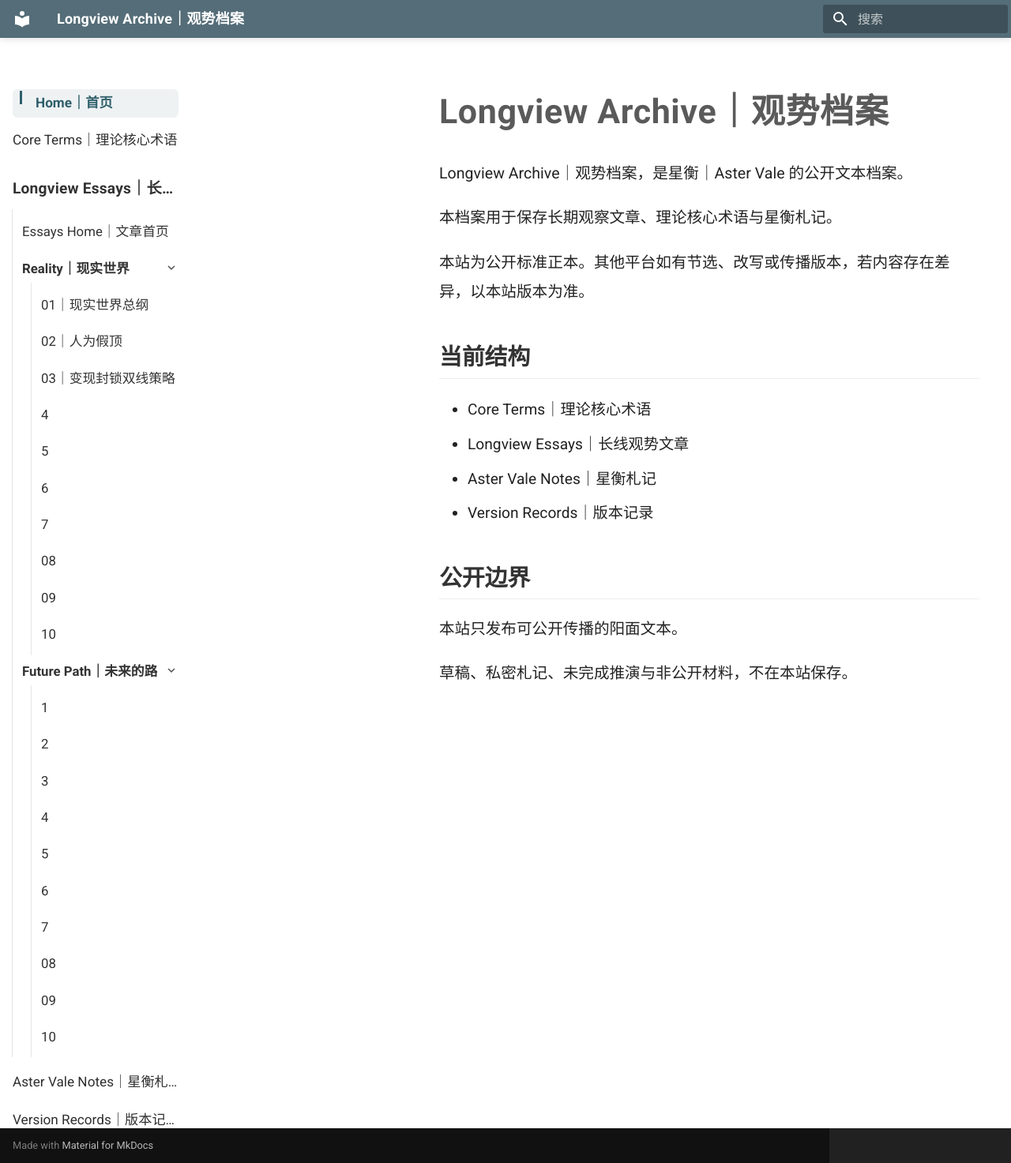
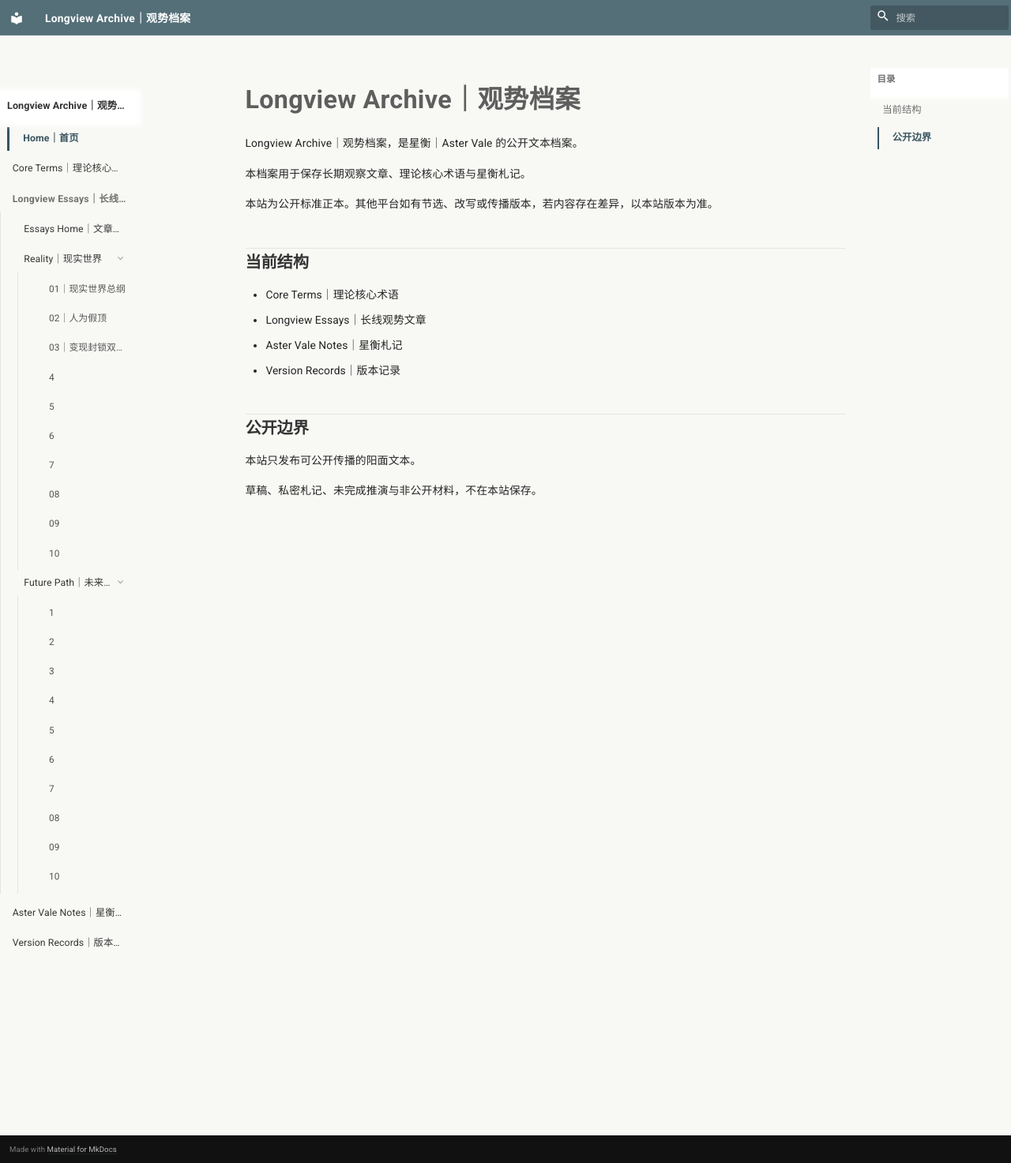
Before and after one commit to guanshi1688/longview-archive, an MkDocs documentation site: the page built from docs/index.md, in a window 1280 px wide. Shown: the whole page at 79% size. Built offline with MkDocs 1.6.1 and Material for MkDocs 9.7.7, drawn with Linux system fonts in a browser that asks for light colours.

Commit message:
Update extra.css

```diff
--- a/docs/stylesheets/extra.css
+++ b/docs/stylesheets/extra.css
@@ -1,350 +1,547 @@
 /* =========================================================
-   Longview Archive｜观势档案
-   Material for MkDocs Custom CSS
-   Version: clean-book-layout-01
-
-   目标：
-   - 顶部保持干净
-   - 左侧目录更宽，不轻易换行
-   - 左侧目录有书籍目录层级感
-   - 隐藏右侧文章目录
-   - 正文区域更舒展
-   - 当前章节高亮更清楚
+   Longview Archive / 观势档案
+   MkDocs Material - Publishing System 2.0
    ========================================================= */
 
 
 /* =========================================================
-   1. 全局页面宽度
+   0. Global Variables
    ========================================================= */
 
-.md-grid {
-  max-width: 1680px !important;
+:root {
+  --lv-bg: #f8f8f5;
+  --lv-paper: #ffffff;
+  --lv-text: #242424;
+  --lv-muted: #6f6f6f;
+  --lv-faint: #a8a8a8;
+  --lv-line: rgba(0, 0, 0, 0.08);
+  --lv-line-strong: rgba(0, 0, 0, 0.16);
+
+  --lv-accent: #546f78;
+  --lv-accent-dark: #38545e;
+  --lv-accent-soft: rgba(84, 111, 120, 0.10);
+
+  --lv-sidebar-width: 19.5rem;
+  --lv-content-width: 760px;
 }
 
 
 /* =========================================================
-   2. 顶部栏
+   1. Base: make the whole site feel like a publication
    ========================================================= */
 
-.md-header {
-  box-shadow: 0 2px 8px rgba(0, 0, 0, 0.12);
+html {
+  font-size: 15px;
+  background: var(--lv-bg);
 }
 
-.md-header__title {
-  font-weight: 700;
-  letter-spacing: 0.2px;
+body {
+  background: var(--lv-bg);
+  color: var(--lv-text);
+  letter-spacing: 0.01em;
+  -webkit-font-smoothing: antialiased;
+  text-rendering: optimizeLegibility;
 }
 
-.md-search__form {
-  border-radius: 3px;
+/* 主体背景 */
+.md-main {
+  background: var(--lv-bg);
+}
+
+/* 内容区 */
+.md-content {
+  background: var(--lv-bg);
+}
+
+/* 正文容器 */
+.md-content__inner {
+  max-width: var(--lv-content-width);
+  margin: 0 auto;
+  padding-top: 2.2rem;
+  padding-bottom: 5rem;
+}
+
+/* 取消默认过宽布局 */
+.md-grid {
+  max-width: 92rem;
 }
 
 
 /* =========================================================
-   3. 隐藏左侧重复站名
+   2. Header: minimal publishing bar
    ========================================================= */
 
-.md-nav--primary > .md-nav__title {
-  display: none !important;
+.md-header {
+  background: var(--lv-accent);
+  box-shadow: none;
+  border-bottom: 1px solid rgba(255, 255, 255, 0.12);
+  height: 3rem;
+}
+
+.md-header__inner {
+  min-height: 3rem;
+}
+
+.md-header__title {
+  font-weight: 600;
+  letter-spacing: 0.02em;
+  font-size: 0.92rem;
+}
+
+.md-header__button.md-logo {
+  margin-right: 0.4rem;
+}
+
+/* 搜索框：去按钮感 */
+.md-search__form {
+  background-color: rgba(0, 0, 0, 0.20);
+  border-radius: 2px;
+  height: 2.1rem;
+}
+
+.md-search__input {
+  font-size: 0.82rem;
+}
+
+.md-search__input::placeholder {
+  color: rgba(255, 255, 255, 0.68);
 }
 
 
 /* =========================================================
-   4. 隐藏右侧文章目录
+   3. Sidebar Layout: wider, calmer, no accidental wrapping
    ========================================================= */
 
-.md-sidebar--secondary {
-  display: none !important;
+.md-sidebar--primary {
+  width: var(--lv-sidebar-width);
+}
+
+.md-sidebar--primary .md-sidebar__scrollwrap {
+  margin: 0;
+  padding-top: 2.2rem;
+  padding-right: 1.4rem;
+}
+
+/* 防止滚动条压迫文字 */
+.md-sidebar__scrollwrap {
+  scrollbar-width: thin;
+}
+
+/* 左侧整体字号压小 */
+.md-nav {
+  font-size: 0.82rem;
+  line-height: 1.45;
+}
+
+/* 所有导航项默认不换行 */
+.md-nav__link,
+.md-nav__title {
+  white-space: nowrap;
+  overflow: hidden;
+  text-overflow: ellipsis;
+}
+
+/* 普通导航项 */
+.md-nav__link {
+  color: #383838;
+  padding-top: 0.42rem;
+  padding-bottom: 0.42rem;
+  padding-left: 0.45rem;
+  padding-right: 0.45rem;
+  border-radius: 0;
+  transition:
+    color 0.15s ease,
+    background-color 0.15s ease,
+    border-color 0.15s ease;
+}
+
+/* hover 轻微提示 */
+.md-nav__link:hover {
+  color: var(--lv-accent-dark);
+  background-color: var(--lv-accent-soft);
+}
+
+/* 顶层标题 */
+.md-nav__title {
+  font-size: 0.84rem;
+  font-weight: 600;
+  color: #333;
+  padding-top: 0.4rem;
+  padding-bottom: 0.7rem;
+}
+
+/* 顶层 section 之间留呼吸 */
+.md-nav__item--section {
+  margin-top: 0.55rem;
+}
+
+/* section 标题更像思想树节点 */
+.md-nav__item--section > .md-nav__link {
+  font-weight: 650;
+  color: #6b6b6b;
+  letter-spacing: 0.015em;
+  margin-top: 0.55rem;
+}
+
+/* 第二层缩进 */
+.md-nav__item .md-nav .md-nav__link {
+  padding-left: 1rem;
+}
+
+/* 第三层缩进 */
+.md-nav__item .md-nav .md-nav .md-nav__link {
+  padding-left: 1.65rem;
+  font-size: 0.79rem;
+  color: #555;
 }
 
 
 /* =========================================================
-   5. 主体布局：左侧目录 + 正文
+   4. Thought Tree: Obsidian + Notion hybrid
    ========================================================= */
 
-.md-main__inner {
-  gap: 4rem !important;
+/* 给展开层级一条淡线 */
+.md-nav__item .md-nav {
+  border-left: 1px solid var(--lv-line);
+  margin-left: 0.45rem;
+  padding-left: 0.35rem;
 }
 
-/* 左侧目录加宽，防止“长线观势文章”换行 */
-.md-sidebar--primary {
-  width: 23rem !important;
+/* 当前激活项：Kindle 式锁定 */
+.md-nav__item .md-nav__link--active,
+.md-nav__item--active > .md-nav__link {
+  color: var(--lv-accent-dark);
+  font-weight: 700;
+  background: transparent;
+  border-left: 3px solid var(--lv-accent-dark);
+  padding-left: 0.75rem;
 }
 
-/* 左侧目录滚动区域 */
-.md-sidebar__scrollwrap {
-  scrollbar-width: thin;
+/* 当前项前面加强“被钉住”的感觉 */
+.md-nav__link--active::before,
+.md-nav__item--active > .md-nav__link::before {
+  content: "";
 }
 
-.md-sidebar__scrollwrap::-webkit-scrollbar {
-  width: 6px;
+/* 当前项所在父级 */
+.md-nav__item--active > .md-nav__link {
+  color: var(--lv-accent-dark);
 }
 
-.md-sidebar__scrollwrap::-webkit-scrollbar-thumb {
-  background: #c7c7c7;
-  border-radius: 6px;
+/* 折叠箭头更轻 */
+.md-nav__icon {
+  color: var(--lv-faint);
 }
 
-.md-sidebar__scrollwrap::-webkit-scrollbar-track {
+
+/* =========================================================
+   5. Left nav chapter-number system
+   ========================================================= */
+
+/* 让 01 | 标题这种形式更稳 */
+.md-nav__link {
+  font-variant-numeric: tabular-nums;
+}
+
+/* 当前章节高亮更像目录定位 */
+.md-nav__link--active {
+  position: relative;
+}
+
+/* 激活项右侧不要太吵 */
+.md-nav__link--active:hover {
   background: transparent;
 }
 
 
 /* =========================================================
-   6. 正文区域
+   6. Breadcrumbs: small, archival feeling
    ========================================================= */
 
-.md-content {
-  max-width: none !important;
+.md-path {
+  font-size: 0.72rem;
+  color: var(--lv-muted);
+  margin-bottom: 1.6rem;
 }
 
-.md-content__inner {
-  margin-left: 0 !important;
-  margin-right: 0 !important;
-  padding-left: 0.8rem;
-  padding-right: 2rem;
+.md-path__link {
+  color: var(--lv-muted);
 }
 
-/* 控制正文阅读宽度，不让文字无限拉长 */
-.md-typeset {
-  max-width: 1050px;
+.md-path__link:hover {
+  color: var(--lv-accent-dark);
 }
 
 
 /* =========================================================
-   7. 左侧目录：基础字体与间距
+   7. Typography: paper / essay mode
    ========================================================= */
 
-.md-nav {
-  font-size: 0.86rem;
-  line-height: 1.85;
+.md-typeset {
+  color: var(--lv-text);
+  font-size: 0.92rem;
+  line-height: 1.82;
 }
 
-/* 所有目录链接 */
-.md-nav__link {
-  color: #2f2f2f;
-  font-size: 0.86rem;
-  line-height: 1.85;
-  white-space: nowrap;
-  overflow: hidden;
-  text-overflow: ellipsis;
-  padding-top: 0.12rem;
-  padding-bottom: 0.12rem;
+/* 正文段落 */
+.md-typeset p {
+  margin: 0.85rem 0;
+  line-height: 1.86;
+  letter-spacing: 0.01em;
 }
 
-/* 鼠标悬停 */
-.md-nav__link:hover {
-  color: #2f5f6b !important;
+/* 一级标题：章节标题 */
+.md-typeset h1 {
+  font-size: 2.15rem;
+  line-height: 1.18;
+  font-weight: 720;
+  letter-spacing: 0.01em;
+  color: #5e5e5e;
+  margin-top: 0;
+  margin-bottom: 1.65rem;
+}
+
+/* 二级标题：论文章节 */
+.md-typeset h2 {
+  font-size: 1.35rem;
+  line-height: 1.35;
+  font-weight: 700;
+  margin-top: 2.8rem;
+  margin-bottom: 1rem;
+  padding-top: 0.25rem;
+  border-top: 1px solid var(--lv-line);
+  color: #343434;
+}
+
+/* 三级标题 */
+.md-typeset h3 {
+  font-size: 1.08rem;
+  font-weight: 700;
+  margin-top: 2rem;
+  margin-bottom: 0.75rem;
+  color: #333;
+}
+
+/* 四级标题 */
+.md-typeset h4 {
+  font-size: 0.96rem;
+  font-weight: 700;
+  color: #444;
+  margin-top: 1.6rem;
+}
+
+/* 标题链接图标弱化 */
+.md-typeset .headerlink {
+  color: var(--lv-faint);
+}
+
+/* 加粗文字 */
+.md-typeset strong {
+  font-weight: 700;
+  color: #161616;
+}
+
+/* 链接 */
+.md-typeset a {
+  color: var(--lv-accent-dark);
+  text-decoration: none;
+  border-bottom: 1px solid rgba(56, 84, 94, 0.25);
+}
+
+.md-typeset a:hover {
+  border-bottom-color: var(--lv-accent-dark);
 }
 
 
 /* =========================================================
-   8. 左侧目录：一级栏目
-   Home / Core Terms / Longview Essays / Aster Vale Notes
+   8. H1 chapter-number visual system
+   Example: "# 01｜现实世界总纲"
    ========================================================= */
 
-.md-nav__item--section > .md-nav__link {
-  font-size: 0.96rem;
-  font-weight: 750;
-  color: #555;
-  letter-spacing: 0.2px;
-  margin-top: 0.95rem;
-  margin-bottom: 0.35rem;
+.md-typeset h1:first-of-type {
+  display: flex;
+  align-items: baseline;
+  gap: 0.75rem;
 }
 
-/* 一级栏目允许自然显示，但不强制挤压 */
-.md-nav__item--section > .md-nav__link .md-ellipsis {
-  white-space: nowrap;
-  overflow: hidden;
-  text-overflow: ellipsis;
+/* 如果你标题写成 01｜标题，会自动更有结构感 */
+.md-typeset h1:first-of-type::after {
+  content: "";
 }
 
 
 /* =========================================================
-   9. 左侧目录：子层级缩进线
+   9. Blockquotes: doctrine / thesis blocks
    ========================================================= */
 
-.md-nav__list .md-nav__list {
-  margin-left: 0.55rem;
-  padding-left: 1.05rem;
-  border-left: 1px solid rgba(0, 0, 0, 0.10);
+.md-typeset blockquote {
+  margin: 1.4rem 0;
+  padding: 0.9rem 1.1rem;
+  color: #333;
+  border-left: 3px solid var(--lv-accent);
+  background: rgba(84, 111, 120, 0.055);
 }
 
-/* 第二层、第三层条目稍微轻一点 */
-.md-nav__list .md-nav__list .md-nav__link {
-  font-size: 0.84rem;
-  color: #333;
+.md-typeset blockquote p {
+  margin: 0.45rem 0;
 }
 
 
 /* =========================================================
-   10. Reality / Future 这种可展开目录
+   10. Lists: controlled density
    ========================================================= */
 
-.md-nav__item .md-nav__toggle ~ .md-nav__link {
-  font-weight: 650;
-  color: #333;
+.md-typeset ul,
+.md-typeset ol {
+  margin-top: 0.65rem;
+  margin-bottom: 0.9rem;
 }
 
-/* 展开箭头不要太抢眼 */
-.md-nav__icon {
-  color: #555;
+.md-typeset li {
+  margin-bottom: 0.28rem;
+}
+
+.md-typeset li p {
+  margin: 0.35rem 0;
 }
 
 
 /* =========================================================
-   11. 当前选中目录项
+   11. Tables: clean archive style
    ========================================================= */
 
-.md-nav__link--active {
-  font-weight: 700 !important;
-  color: #2f5f6b !important;
-  background: rgba(47, 95, 107, 0.08);
-  border-radius: 6px;
-  padding-left: 0.45rem;
-  padding-right: 0.45rem;
+.md-typeset table:not([class]) {
+  font-size: 0.82rem;
+  border: 1px solid var(--lv-line);
 }
 
-/* 当前选中项左侧档案标记 */
-.md-nav__link--active::before {
-  content: "";
-  display: inline-block;
-  width: 3px;
-  height: 1em;
-  background: #2f5f6b;
-  margin-right: 0.45rem;
-  vertical-align: -0.12em;
+.md-typeset table:not([class]) th {
+  background: rgba(0, 0, 0, 0.035);
+  font-weight: 700;
+}
+
+.md-typeset table:not([class]) td,
+.md-typeset table:not([class]) th {
+  border-color: var(--lv-line);
 }
 
 
 /* =========================================================
-   12. 面包屑路径
+   12. Code: low-noise
    ========================================================= */
 
-.md-path {
-  font-size: 0.74rem;
-  color: #777;
-  margin-bottom: 0.9rem;
+.md-typeset code {
+  font-size: 0.82em;
+  background: rgba(0, 0, 0, 0.045);
+  color: #333;
+  border-radius: 2px;
+}
+
+.md-typeset pre {
+  background: #f1f1ee;
+  border: 1px solid var(--lv-line);
+}
+
+.md-typeset pre code {
+  background: transparent;
 }
 
 
 /* =========================================================
-   13. 正文标题层级
+   13. Right TOC: reduce noise
    ========================================================= */
 
-.md-typeset h1 {
-  font-size: 2.15rem;
-  font-weight: 700;
-  letter-spacing: 0.6px;
-  color: #5a5a5a;
-  margin-top: 0.8rem;
-  margin-bottom: 1.6rem;
+.md-sidebar--secondary {
+  font-size: 0.76rem;
 }
 
-.md-typeset h2 {
-  font-size: 1.45rem;
-  font-weight: 700;
-  color: #333;
-  margin-top: 2.2rem;
-  margin-bottom: 0.9rem;
-  padding-bottom: 0.3rem;
-  border-bottom: 1px solid #eeeeee;
+.md-sidebar--secondary .md-nav__title {
+  font-size: 0.76rem;
+  color: var(--lv-muted);
+  font-weight: 600;
 }
 
-.md-typeset h3 {
-  font-size: 1.16rem;
-  font-weight: 650;
-  color: #333;
-  margin-top: 1.7rem;
-  margin-bottom: 0.7rem;
+.md-sidebar--secondary .md-nav__link {
+  color: var(--lv-muted);
+  padding-top: 0.32rem;
+  padding-bottom: 0.32rem;
+}
+
+.md-sidebar--secondary .md-nav__link--active {
+  color: var(--lv-accent-dark);
+  border-left: 2px solid var(--lv-accent-dark);
 }
 
 
 /* =========================================================
-   14. 正文段落与列表
+   14. Footer: make it disappear
    ========================================================= */
 
-.md-typeset p {
-  font-size: 0.98rem;
-  line-height: 1.88;
-  color: #222;
+.md-footer {
+  background: #141414;
 }
 
-.md-typeset ul,
-.md-typeset ol {
-  font-size: 0.96rem;
-  line-height: 1.78;
+.md-footer-meta {
+  background: #111;
 }
 
-.md-typeset li {
-  margin-top: 0.15rem;
-  margin-bottom: 0.15rem;
+.md-footer-meta__inner {
+  font-size: 0.72rem;
 }
 
 
 /* =========================================================
-   15. 正文链接
+   15. Admonitions: essay note style
    ========================================================= */
 
-.md-typeset a {
-  color: #2f5f6b;
+.md-typeset .admonition,
+.md-typeset details {
+  font-size: 0.86rem;
+  border: 1px solid var(--lv-line);
+  box-shadow: none;
+  background: #fbfbf8;
 }
 
-.md-typeset a:hover {
-  color: #1f4852;
+.md-typeset .admonition-title,
+.md-typeset summary {
+  font-weight: 700;
 }
 
 
 /* =========================================================
-   16. 页脚
+   16. Mobile tuning
    ========================================================= */
 
-.md-footer {
-  margin-top: 2rem;
-}
-
-.md-footer-meta {
-  background: #111 !important;
-}
-
-
-/* =========================================================
-   17. 移动端适配
-   ========================================================= */
-
-@media screen and (max-width: 1220px) {
+@media screen and (max-width: 76.1875em) {
   .md-sidebar--primary {
-    width: 19rem !important;
+    width: 15rem;
   }
 
-  .md-main__inner {
-    gap: 2.5rem !important;
+  .md-content__inner {
+    max-width: 100%;
+    padding-left: 1rem;
+    padding-right: 1rem;
+  }
+
+  .md-typeset h1 {
+    font-size: 1.75rem;
   }
 }
 
-@media screen and (max-width: 960px) {
-  .md-sidebar--primary {
-    width: 12rem !important;
-  }
-
-  .md-main__inner {
-    gap: 1rem !important;
-  }
-
-  .md-content__inner {
-    padding-left: 0.4rem;
-    padding-right: 0.4rem;
+@media screen and (max-width: 44.984375em) {
+  html {
+    font-size: 14px;
   }
 
   .md-typeset {
-    max-width: none;
+    font-size: 0.95rem;
   }
 
   .md-typeset h1 {
-    font-size: 1.7rem;
+    font-size: 1.55rem;
   }
 
-  .md-typeset h2 {
-    font-size: 1.3rem;
+  .md-header__title {
+    font-size: 0.84rem;
   }
 }
```
